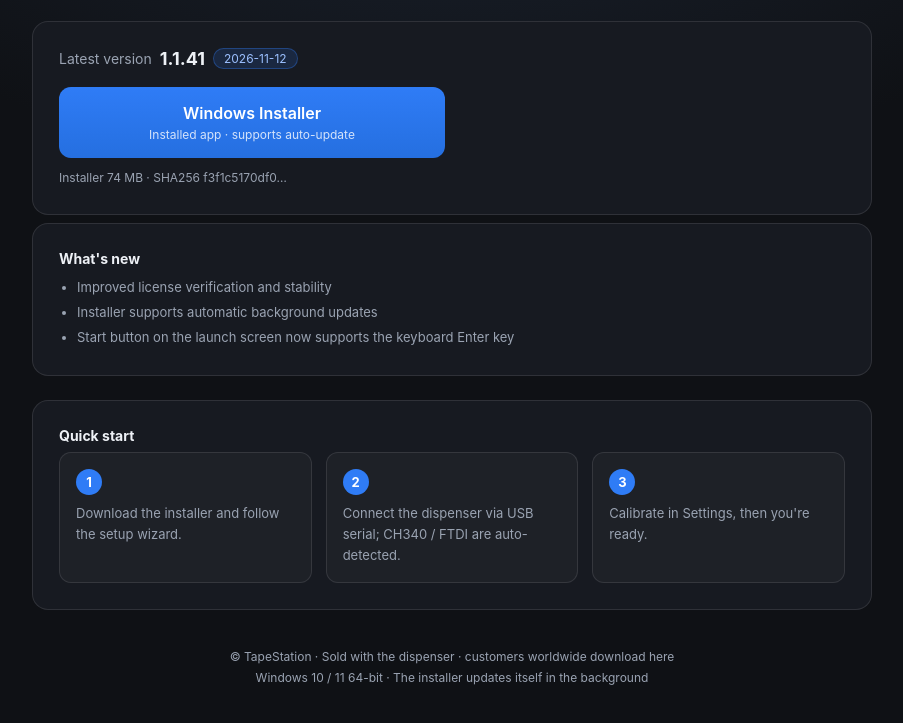
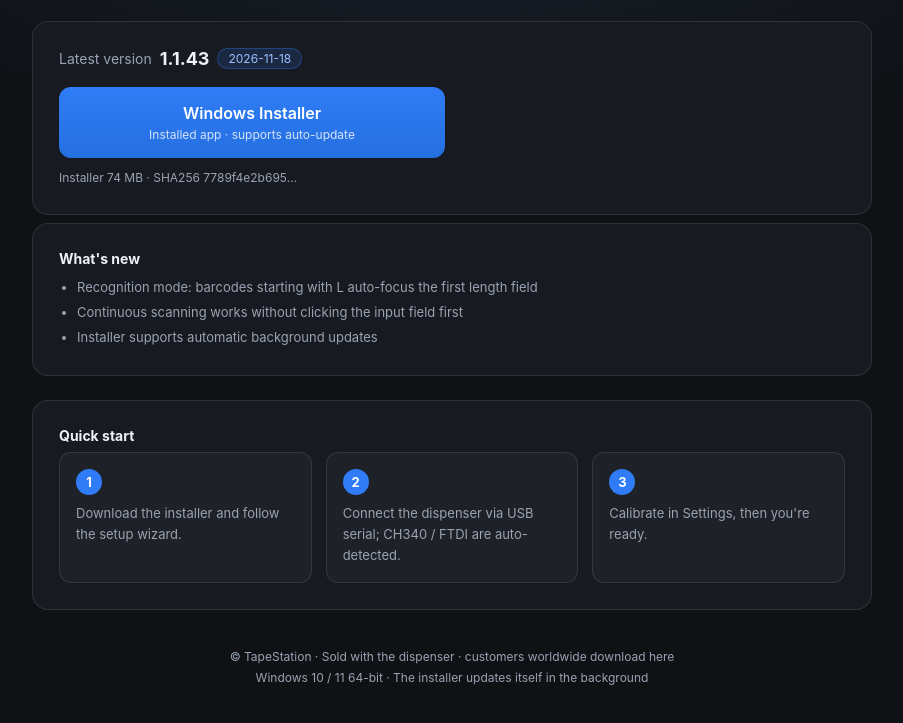
Before and after one commit to taizhizhuo1989/TapeStation, a plain HTML site: page index.html in a window 1280 px wide. Shown: the part 97-820 px from the top of the page, without its empty margins (188-1091 px from the left). Drawn offline with Linux system fonts and the light colour scheme.

Commit message:
Add files via upload

```diff
--- a/index.html
+++ b/index.html
@@ -55,8 +55,8 @@
 
   <div class="card">
     <div class="ver">
-      <span id="t-latest">最新版本</span> <b id="verNum">1.1.41</b>
-      <span class="pill" id="verDate">2026-11-12</span>
+      <span id="t-latest">最新版本</span> <b id="verNum">1.1.43</b>
+      <span class="pill" id="verDate">2026-11-13</span>
     </div>
     <div class="dl">
       <a class="btn" id="dlInstaller" href="#"><span id="t-btn">Windows 安装版</span><small id="t-installer">安装到系统 · 支持自动更新</small></a>
@@ -88,17 +88,17 @@
 // ===== 与 version.json 同步的兜底数据（version.json 拉取失败时仍可用） =====
 // notes 为双语对象：{zh:[...], en:[...]}，只写软件功能，不涉及密码/授权细节。
 var FALLBACK = {
-  version:"1.1.41", date:"2026-11-12",
-  downloadBase:"https://github.com/taizhizhuo1989/TapeStation/releases/download/v1.1.41/",
+  version:"1.1.43", date:"2026-11-18",
+  downloadBase:"https://github.com/taizhizhuo1989/TapeStation/releases/download/v1.1.43/",
   pageUrl:"https://taizhizhuo1989.github.io/TapeStation/",
-  installer:{file:"TapeStation-win32-x64-user-1.1.41.exe", size:0, sha256:""},
+  installer:{file:"TapeStation-win32-x64-user-1.1.43.exe", size:0, sha256:""},
   notes:{
-    zh:["优化授权校验流程，提升软件稳定性",
-        "安装版支持后台自动更新",
-        "启动界面启动按键支持键盘回车键激活"],
-    en:["Improved license verification and stability",
-        "Installer supports automatic background updates",
-        "Start button on the launch screen now supports the keyboard Enter key"]
+    zh:["识别模式扫码优化：条码以 L 开头时自动定位到第一个长度框",
+        "连续扫码无需手动点击输入框，扫码即填",
+        "安装版支持后台自动更新"],
+    en:["Recognition mode: barcodes starting with L auto-focus the first length field",
+        "Continuous scanning works without clicking the input field first",
+        "Installer supports automatic background updates"]
   }
 };
 // 语言：优先用户手动选择；否则跟随系统/浏览器语言（zh* → 中文，其余 → 英文）
--- a/version.json
+++ b/version.json
@@ -1,24 +1,24 @@
 {
   "product": "TapeStation 胶带机控制系统",
-  "version": "1.1.41",
-  "date": "2026-11-12",
-  "downloadBase": "https://github.com/taizhizhuo1989/TapeStation/releases/download/v1.1.41/",
+  "version": "1.1.43",
+  "date": "2026-11-18",
+  "downloadBase": "https://github.com/taizhizhuo1989/TapeStation/releases/download/v1.1.43/",
   "pageUrl": "https://taizhizhuo1989.github.io/TapeStation/",
   "installer": {
-    "file": "TapeStation-win32-x64-user-1.1.41.exe",
-    "size": 77682223,
-    "sha256": "f3f1c5170df0258bc07ee8b3e43f500cfa07e640f62602a8b7c1edbee0f9d474"
+    "file": "TapeStation-win32-x64-user-1.1.43.exe",
+    "size": 77683912,
+    "sha256": "7789f4e2b6950ef3d336e3a923915d0e66ec219e7516cfeaf1a36be340891c4c"
   },
   "notes": {
     "zh": [
-      "优化授权校验流程，提升软件稳定性",
-      "安装版支持后台自动更新",
-      "启动界面启动按键支持键盘回车键激活"
+      "识别模式扫码优化：条码以 L 开头时自动定位到第一个长度框",
+      "连续扫码无需手动点击输入框，扫码即填",
+      "安装版支持后台自动更新"
     ],
     "en": [
-      "Improved license verification and stability",
-      "Installer supports automatic background updates",
-      "Start button on the launch screen now supports the keyboard Enter key"
+      "Recognition mode: barcodes starting with L auto-focus the first length field",
+      "Continuous scanning works without clicking the input field first",
+      "Installer supports automatic background updates"
     ]
   }
 }
```
Also changed, not shown: qr_test.png.
